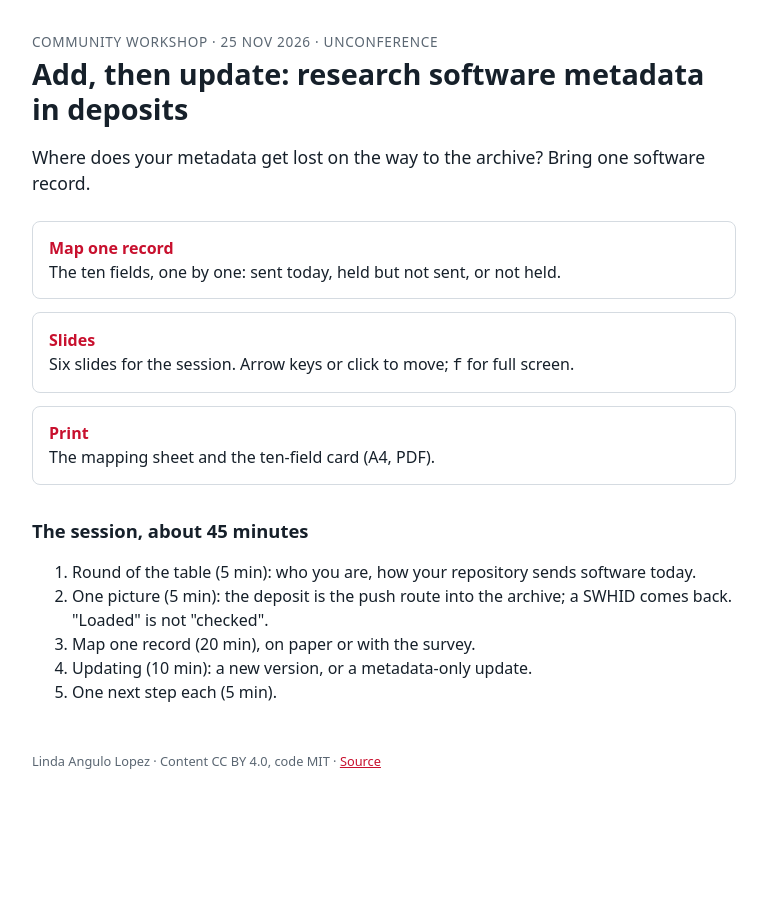
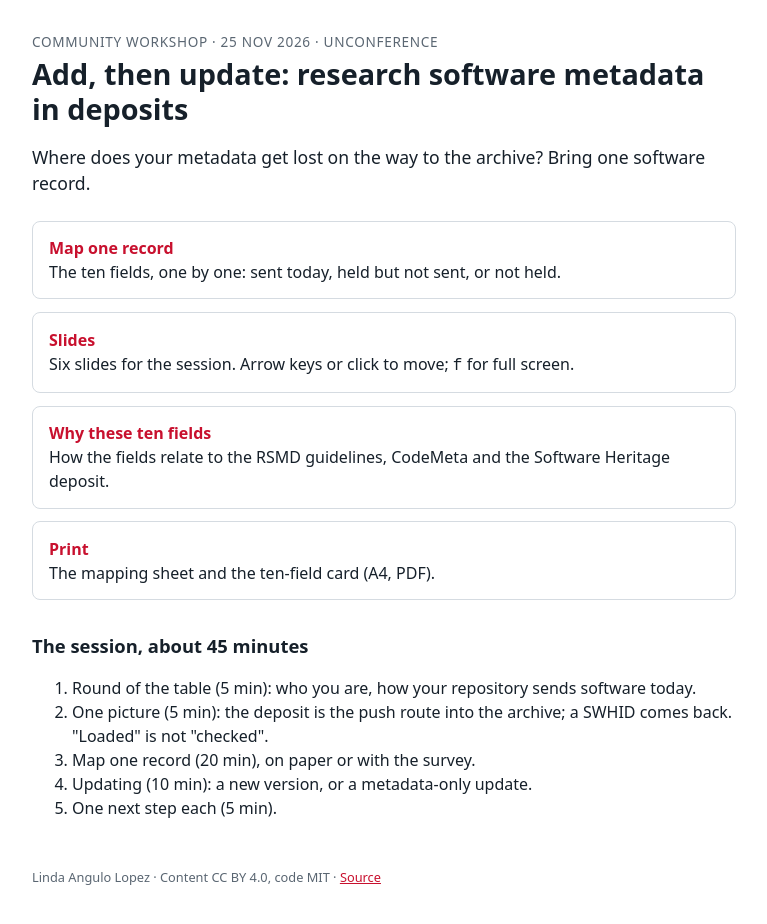
Before and after one commit to lindangulopez/add-then-update, a plain HTML site: page index.html in a window 1280 px wide. Shown: the whole page, without its empty margins (256-1023 px from the left). Before the commit the page ends 835 px from the top, so only its background shows below. Drawn offline with Linux system fonts and the light colour scheme.

Commit message:
Note on why these ten fields: RSMD, CodeMeta, SWH deposit docs

```diff
--- a/index.html
+++ b/index.html
@@ -14,6 +14,7 @@
   <ul class="links">
     <li><a href="survey.html"><b>Map one record</b><br>The ten fields, one by one: sent today, held but not sent, or not held.</a></li>
     <li><a href="slides.html"><b>Slides</b><br>Six slides for the session. Arrow keys or click to move; <kbd>f</kbd> for full screen.</a></li>
+    <li><a href="https://github.com/lindangulopez/add-then-update/blob/main/WHY-THESE-FIELDS.md"><b>Why these ten fields</b><br>How the fields relate to the RSMD guidelines, CodeMeta and the Software Heritage deposit.</a></li>
     <li><a href="print/sheets.pdf"><b>Print</b><br>The mapping sheet and the ten-field card (A4, PDF).</a></li>
   </ul>
   <h2>The session, about 45 minutes</h2>
```
Also changed, not shown: 2 other files.
